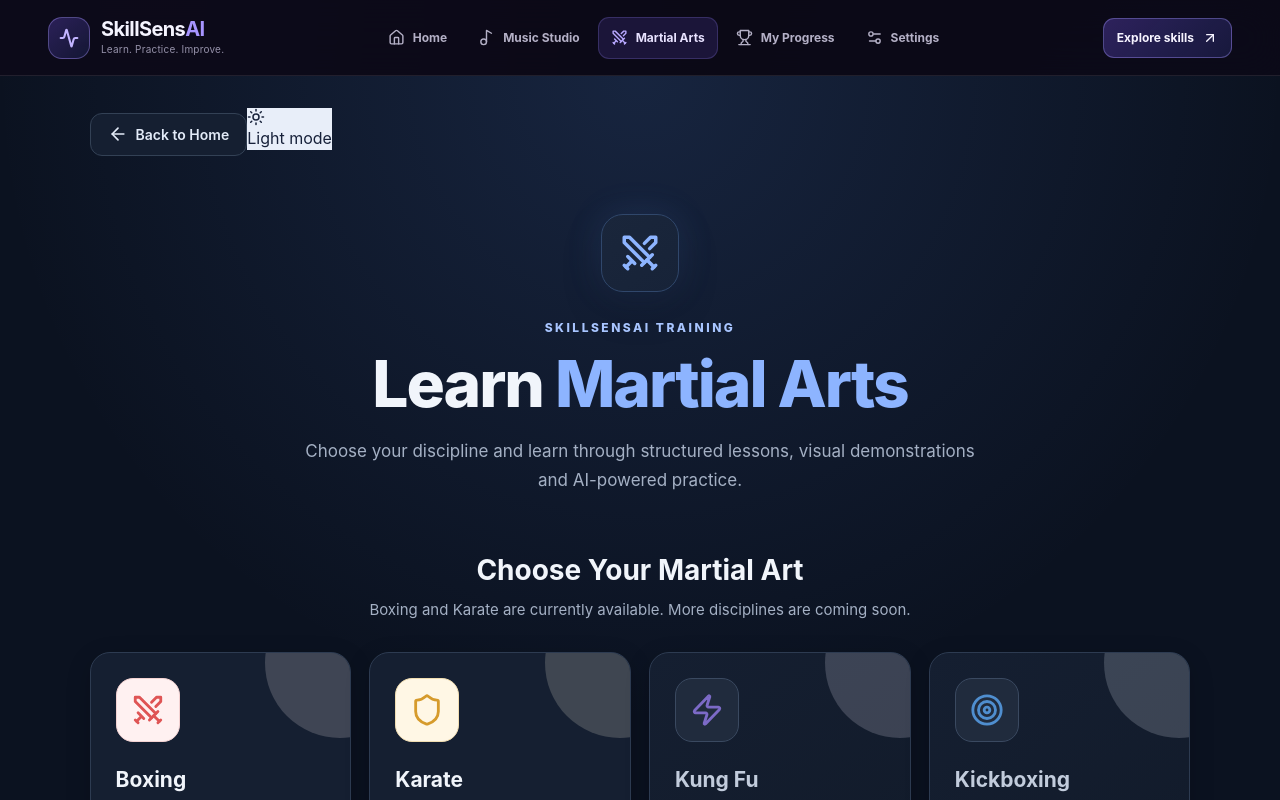
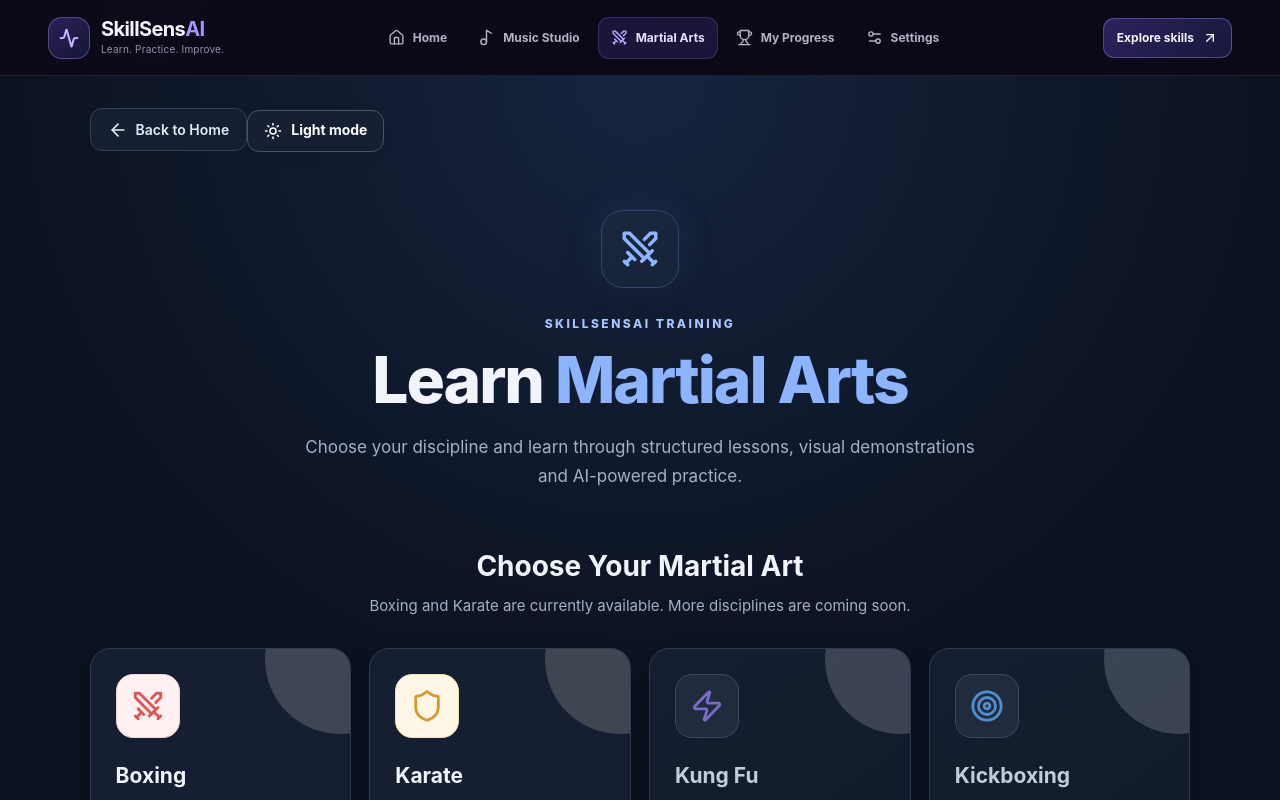
Before and after one commit to Sadyojata-Sristi/SkillSensAI, a React (Vite) app in the folder frontend/: page /martial-arts in a window 1280 px wide. Shown: the top 800 px of the page. Built offline with nearby package versions, Linux system fonts and the light colour scheme; no server answers.

Commit message:
Update MartialArts.css

```diff
--- a/frontend/src/pages/MartialArts.css
+++ b/frontend/src/pages/MartialArts.css
@@ -766,3 +766,53 @@
     margin: 12px 0 0 auto;
   }
 }
+
+/* Theme toggle: make it look like a real button (only this control) */
+.martial-page .martial-theme-toggle {
+  appearance: none !important;
+  -webkit-appearance: none !important;
+  display: inline-flex !important;
+  align-items: center !important;
+  justify-content: center !important;
+  gap: 9px !important;
+  min-height: 42px !important;
+  padding: 10px 16px !important;
+  border: 1px solid #475569 !important;
+  border-radius: 12px !important;
+  background: #172033 !important;
+  color: #ffffff !important;
+  font: inherit !important;
+  font-size: 14px !important;
+  font-weight: 700 !important;
+  line-height: 1.2 !important;
+  text-decoration: none !important;
+  white-space: nowrap !important;
+  cursor: pointer !important;
+  box-shadow: 0 4px 12px rgba(15, 23, 42, 0.14) !important;
+  transition: background 0.2s ease, color 0.2s ease, border-color 0.2s ease, box-shadow 0.2s ease, transform 0.2s ease !important;
+}
+
+.martial-page .martial-theme-toggle:hover {
+  background: #2b3a55 !important;
+  border-color: #64748b !important;
+  transform: translateY(-1px);
+  box-shadow: 0 7px 18px rgba(15, 23, 42, 0.18) !important;
+}
+
+.martial-page .martial-theme-toggle:focus-visible {
+  outline: 3px solid rgba(91, 141, 239, 0.45) !important;
+  outline-offset: 3px !important;
+}
+
+.martial-page.martial-theme-light .martial-theme-toggle {
+  background: #ffffff !important;
+  color: #17213a !important;
+  border-color: #cbd5e1 !important;
+  box-shadow: 0 4px 12px rgba(34, 50, 90, 0.10) !important;
+}
+
+.martial-page.martial-theme-light .martial-theme-toggle:hover {
+  background: #edf3ff !important;
+  border-color: #9bb8f5 !important;
+  box-shadow: 0 7px 18px rgba(34, 50, 90, 0.14) !important;
+}
```
